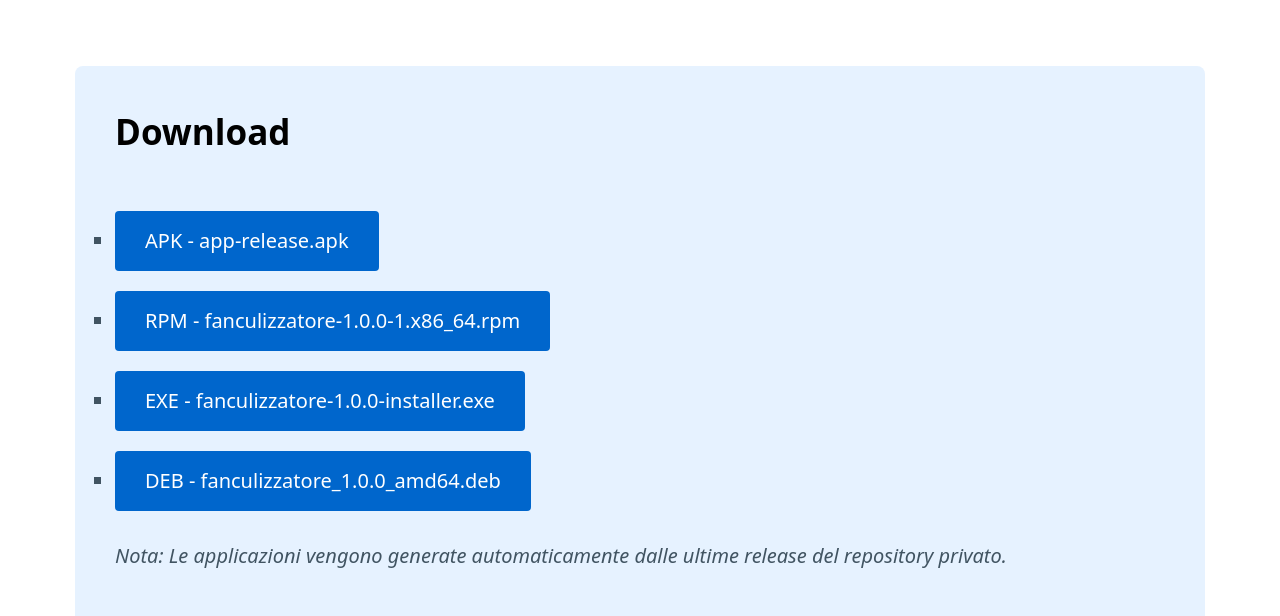
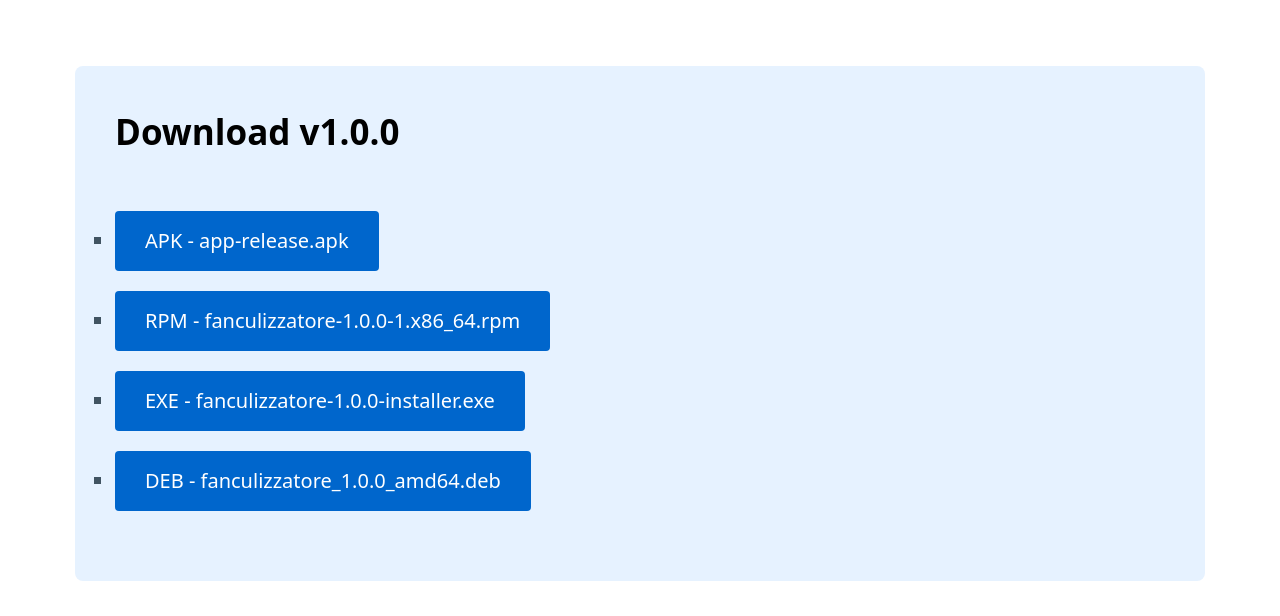
Before and after one commit to diego-conti/fanculizza, a website: page index.html in a window 1280 px wide. Shown: the part 3860-4476 px from the top of the page. Drawn offline with nearby package versions, Linux system fonts and the light colour scheme.

Commit message:
fix: Remove private repo note, add version tag to Download heading

```diff
--- a/index.html
+++ b/index.html
@@ -104,11 +104,10 @@
         </script>
 
         <section class="downloads">
-            <h2>Download</h2>
+            <h2>Download <span id="download-version"></span></h2>
             <div id="download-list">
                 <p>Caricamento...</p>
             </div>
-            <p><em>Nota: Le applicazioni vengono generate automaticamente dalle ultime release del repository privato.</em></p>
         </section>
 
         <script>
@@ -127,6 +126,8 @@
                         downloadList.innerHTML = '<p>Nessuna release disponibile al momento.</p>';
                         return;
                     }
+
+                    document.getElementById('download-version').textContent = data.tag;
 
                     let artifactsHtml = '<ul>';
                     for (const artifact of data.artifacts) {
```
